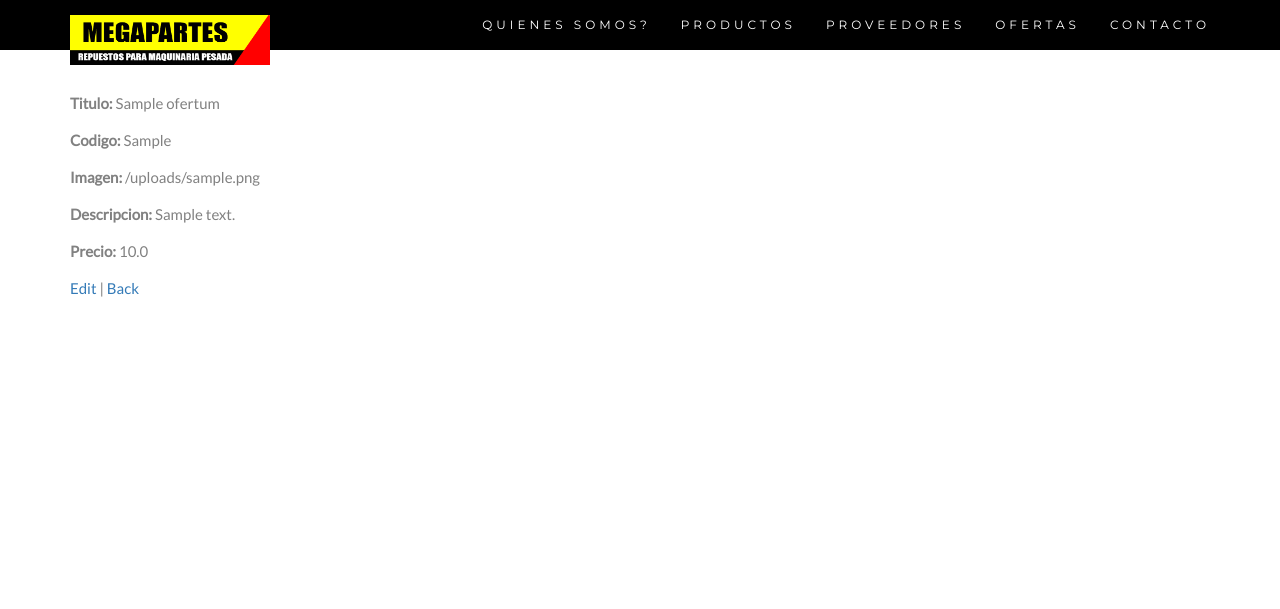
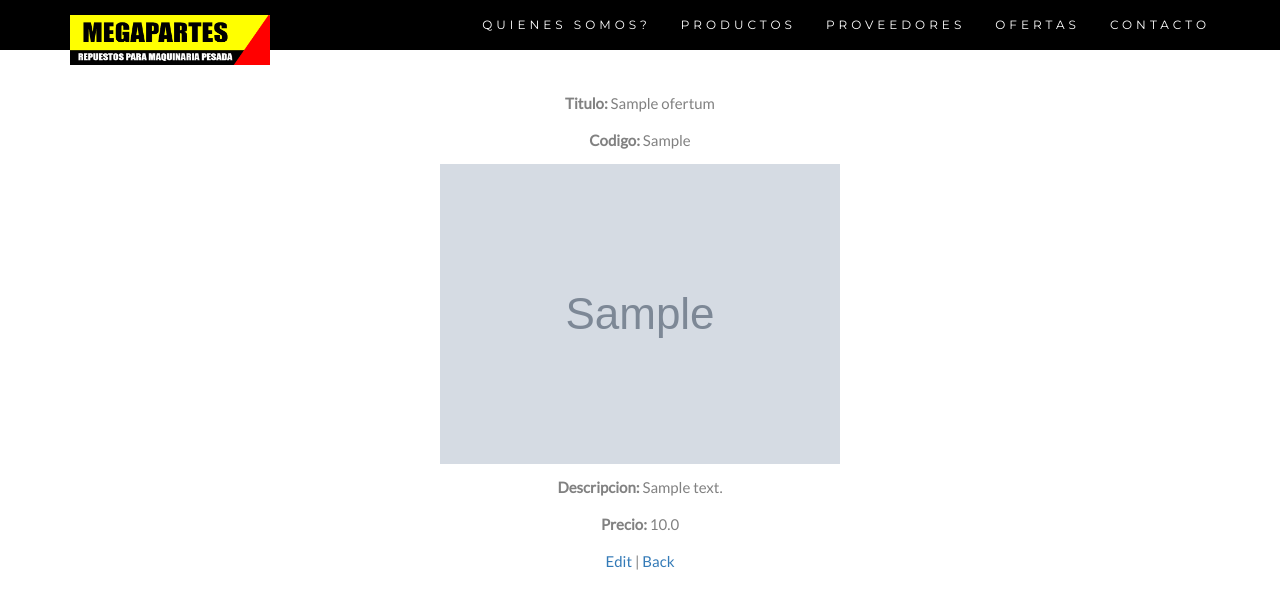
Before and after one commit to wfarel/myapp, a Rails app: page /oferta/1 in a window 1280 px wide. Shown: the top 609 px of the page. Run offline with Rails 7, Linux system fonts and the light colour scheme; a user stored in the database is signed in; tables that the repository leaves empty hold one stand-in row (values such as "Sample post"); style sheets or scripts are compiled from the project's sources; parts of the project's set-up code (start-up, migrations or seed data) failed here and were passed over; some libraries are stand-ins or nearby versions.

Commit message:
size imagen

```diff
--- a/app/assets/stylesheets/application.scss
+++ b/app/assets/stylesheets/application.scss
@@ -103,7 +103,7 @@
    font-style: normal;
  }
  .panel {
-   border: 1px solid #f4511e;
+   border: 1px solid black;
    border-radius:0 !important;
    transition: box-shadow 0.5s;
  }
@@ -117,7 +117,7 @@
  }
  .panel-heading {
    color: #fff !important;
-   background-color: #f4511e !important;
+   background-color: #8080807A !important;
    padding: 25px;
    border-bottom: 1px solid transparent;
    border-top-left-radius: 0px;
--- a/app/views/categories/show.html.erb
+++ b/app/views/categories/show.html.erb
@@ -1,4 +1,4 @@
-<div class="container margen">
+<div class="container margen text-center">
   <p id="notice"><%= notice %></p>
 
   <p>
--- a/app/views/fotos_empresas/index.html.erb
+++ b/app/views/fotos_empresas/index.html.erb
@@ -37,7 +37,7 @@
 
   <br>
 
-  <%= link_to 'New Fotos Empresa', new_fotos_empresa_path %>
+  <%= link_to 'New Fotos Empresa', new_fotos_empresa_path, class:"btn btn-default" %>
 
 
 </div>
--- a/app/views/fotos_empresas/show.html.erb
+++ b/app/views/fotos_empresas/show.html.erb
@@ -1,4 +1,4 @@
-<div class="container margen">
+<div class="container margen text-center">
   <p id="notice"><%= notice %></p>
 
   <p>
@@ -7,8 +7,7 @@
   </p>
 
   <p>
-    <strong>Image:</strong>
-    <%= @fotos_empresa.image %>
+    <%= image_tag @fotos_empresa.image.url(:medium) %>
   </p>
 
   <p>
--- a/app/views/oferta/index.html.erb
+++ b/app/views/oferta/index.html.erb
@@ -43,7 +43,7 @@
 
   <br>
 
-  <%= link_to 'New Ofertum', new_ofertum_path %>
+  <%= link_to 'New Ofertum', new_ofertum_path, class:"btn btn-default" %>
 
 
 </div>
--- a/app/views/oferta/show.html.erb
+++ b/app/views/oferta/show.html.erb
@@ -1,4 +1,4 @@
-<div class="container margen">
+<div class="container margen text-center">
   <p id="notice"><%= notice %></p>
 
   <p>
@@ -12,8 +12,7 @@
   </p>
 
   <p>
-    <strong>Imagen:</strong>
-    <%= @ofertum.imagen %>
+    <%= image_tag @ofertum.imagen.url(:medium) %>
   </p>
 
   <p>
--- a/app/views/suppliers/show.html.erb
+++ b/app/views/suppliers/show.html.erb
@@ -1,4 +1,4 @@
-<div class="container margen">
+<div class="container margen text-center">
   <p id="notice"><%= notice %></p>
 
   <p>
@@ -12,8 +12,7 @@
   </p>
 
   <p>
-    <strong>Image:</strong>
-    <%= @supplier.image %>
+    <%= image_tag @supplier.image.url(:medium) %>
   </p>
 
   <%= link_to 'Edit', edit_supplier_path(@supplier) %> |
--- a/app/views/welcome/_ofertas.html.erb
+++ b/app/views/welcome/_ofertas.html.erb
@@ -5,13 +5,13 @@
   </div>
   <div class="row slideanim">
     <% @ofertas.each do |ofertum| %>
-      <div class="col-sm-4 col-xs-12">
+      <div class="col-sm-3 col-xs-12">
         <div class="panel panel-default text-center">
           <div class="panel-heading">
             <h1><%= ofertum.titulo %></h1>
           </div>
           <div class="panel-body">
-            <%= image_tag ofertum.imagen.url, width:"50%" %>
+            <%= image_tag ofertum.imagen.url, width:"100%", height:"200px" %>
             <p><strong><%= ofertum.codigo %></strong></p>
             <p><strong><%= ofertum.descripcion %></strong></p>
           </div>
--- a/app/views/welcome/_proveedores.html.erb
+++ b/app/views/welcome/_proveedores.html.erb
@@ -61,7 +61,7 @@
             }, {
                 breakpoint: 520,
                 settings: {
-                    slidesToShow: 3
+                    slidesToShow: 1
                 }
             }]
         });
```
